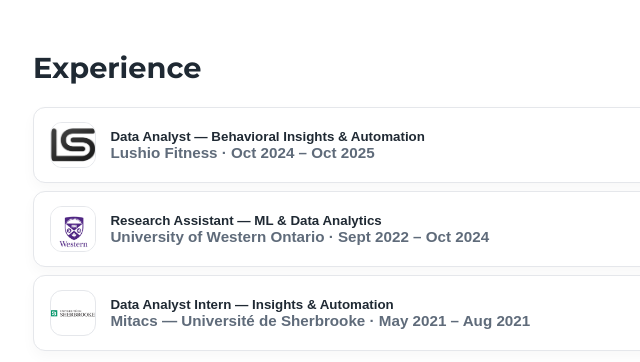
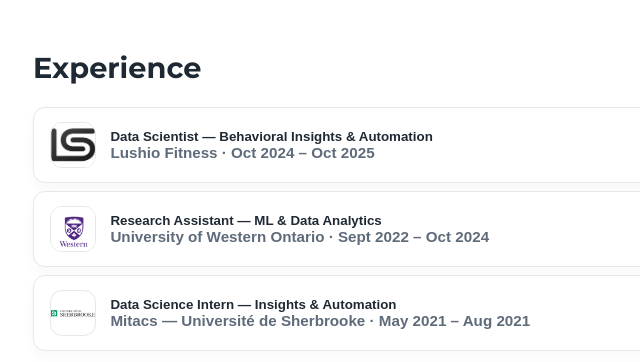
Before and after one commit to lakchchayam/lakchchayam.github.io, a plain HTML site: page index.html in a window 1280 px wide. Shown: the part 3280-3642 px from the top of the page, 77-717 px from the left. Drawn offline with Linux system fonts and the light colour scheme.

Commit message:
Update experience titles to data science

```diff
--- a/index.html
+++ b/index.html
@@ -177,7 +177,7 @@
             <div class="acc-left">
               <img src="./lushio.png" alt="Lushio Fitness logo" class="acc-logo">
               <div>
-                <div class="acc-role">Data Analyst — Behavioral Insights & Automation</div>
+                <div class="acc-role">Data Scientist — Behavioral Insights & Automation</div>
                 <div class="acc-org">Lushio Fitness · Oct 2024 – Oct 2025</div>
               </div>
             </div>
@@ -213,7 +213,7 @@
             <div class="acc-left">
               <img src="./sherbrooke.png" alt="Mitacs logo" class="acc-logo">
               <div>
-                <div class="acc-role">Data Analyst Intern — Insights & Automation</div>
+                <div class="acc-role">Data Science Intern — Insights & Automation</div>
                 <div class="acc-org">Mitacs — Université de Sherbrooke · May 2021 – Aug 2021</div>
               </div>
             </div>
```
